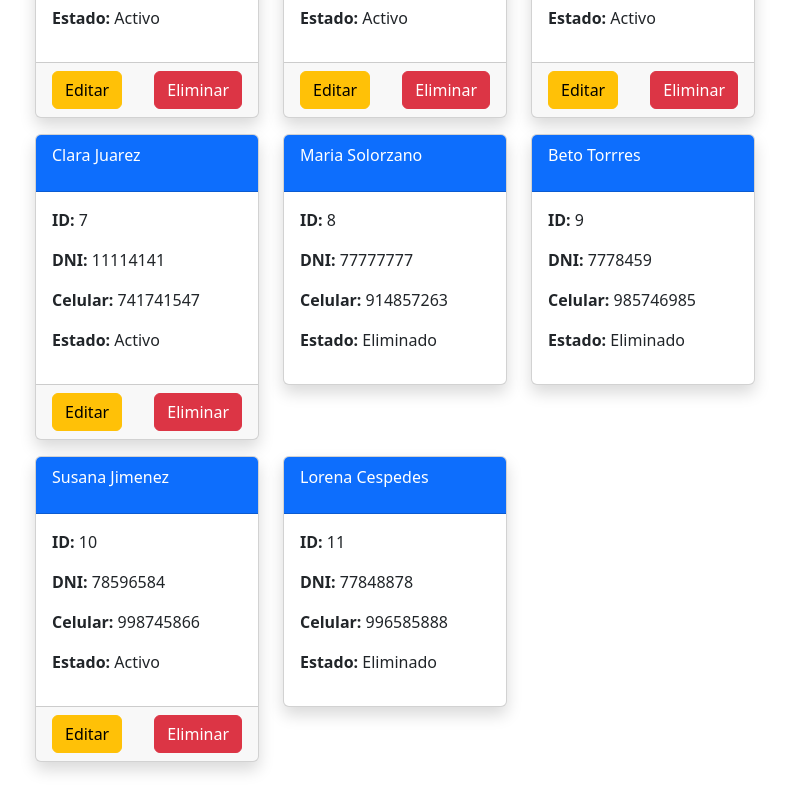
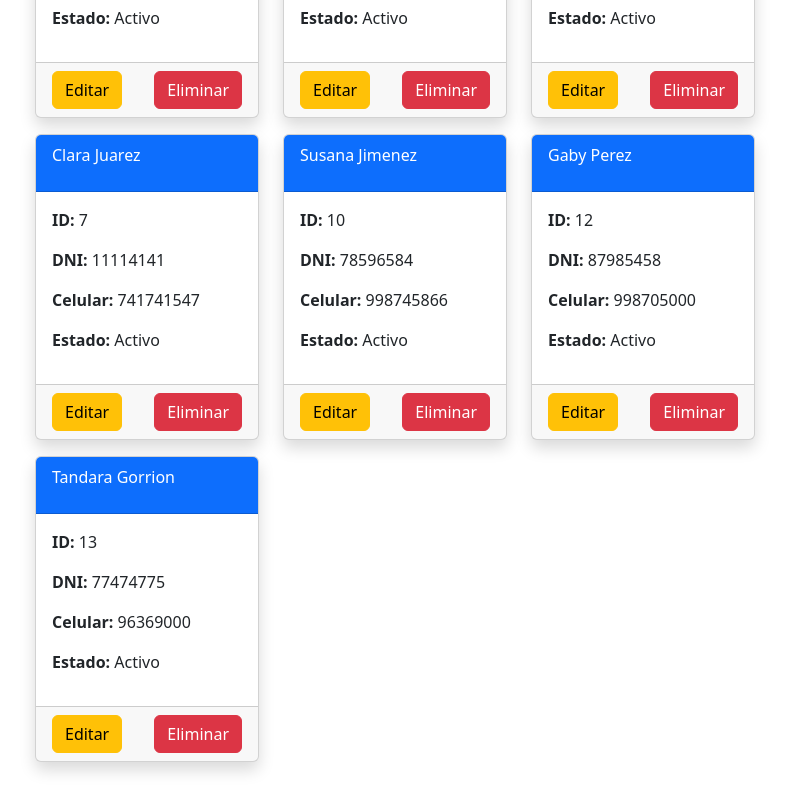
Before and after one commit to marisolkarina/ExamenParcial_Front_Pachauri_Marisol, a React (Vite) app: page /gestor-alumnos in a window 1280 px wide. Shown: the part 640-1440 px from the top of the page, without its empty margins (431-1220 px from the left). Built offline with nearby package versions, Linux system fonts and the light colour scheme; data requests are answered from the project's data file.

Commit message:
cambio en gestor alumnos, solo visibles los no eliminados

```diff
--- a/db.json
+++ b/db.json
@@ -76,6 +76,20 @@
       "celular": "996585888",
       "estado": 0,
       "id": 11
+    },
+    {
+      "nombres": "Gaby Perez",
+      "dni": "87985458",
+      "celular": "998705000",
+      "estado": 1,
+      "id": 12
+    },
+    {
+      "nombres": "Tandara Gorrion",
+      "dni": "77474775",
+      "celular": "96369000",
+      "estado": 1,
+      "id": 13
     }
   ]
 }
--- a/src/comp/GestorAlumnos.jsx
+++ b/src/comp/GestorAlumnos.jsx
@@ -117,6 +117,7 @@ const GestorAlumnos = () => {
     }
 
     const alumnosEliminados = alumnos.filter((al) => al.estado === 0);
+    const alumnosVisibles = alumnos.filter((a) => a.estado !== 0);
 
     return (
         <main className="container mt-3">
@@ -152,7 +153,7 @@ const GestorAlumnos = () => {
                             {
                                 (modoEdicion && (
                                     <input type="button" className="btn btn-danger"
-                                        onClick={limpiaFormulario} value="Cancelar"/>
+                                        onClick={limpiaFormulario} value="Cancelar" />
                                 ))
                             }
                         </div>
@@ -163,8 +164,10 @@ const GestorAlumnos = () => {
                 <div className="col-md-8">
                     <div className="row">
                         {
-                            alumnos.map((a) => (
+                            alumnosVisibles.map((a) => (
                                 <div className="col-md-4 mb-3" key={a.id}>
+                                    {
+                                        a.estado !== 0 ? (
                                             <div className="card shadow">
                                                 <div className="card-header bg-primary text-white">
                                                     <p className="fw-medium">{a.nombres}</p>
@@ -179,16 +182,16 @@ const GestorAlumnos = () => {
                                                                 a.estado === 2 ? 'Retirado' : 'Suspendido'
                                                     }</p>
                                                 </div>
-                                        {
-                                            a.estado !== 0 ? ( // solo si es activo se puede editar/eliminar
+
                                                 <div className="card-footer d-flex justify-content-between">
                                                     <button className="btn btn-warning" onClick={() => editarAlumno(a)}>Editar</button>
                                                     <button className="btn btn-danger" onClick={() => eliminarAlumno(a)}>Eliminar</button>
                                                 </div>
+
+                                            </div>
                                         ) : (<></>)
+                                    }
 
-                                        }
-                                    </div>
                                 </div>
                             ))
                         }
```
Lines whose indentation alone changed are shown as unchanged.
